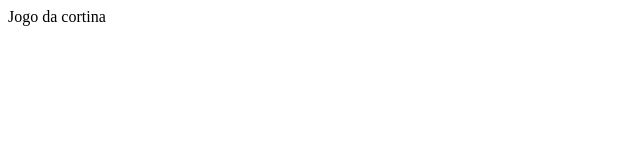
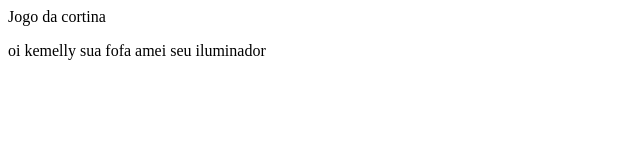
Before and after one commit to kemellyfaria-rgb/kemi, a plain HTML site: page index.html in a window 1280 px wide. Shown: the whole page, without its empty margins (0-640 px from the left). Drawn offline with Linux system fonts and the light colour scheme.

Commit message:
fhoidshfiudsyhfiuds

```diff
--- a/index.html
+++ b/index.html
@@ -9,5 +9,6 @@
 <body>
 
     </h1> Jogo da cortina</h1>
+    <p>oi kemelly sua fofa amei seu iluminador</p>
 </body>
 </html>
```
